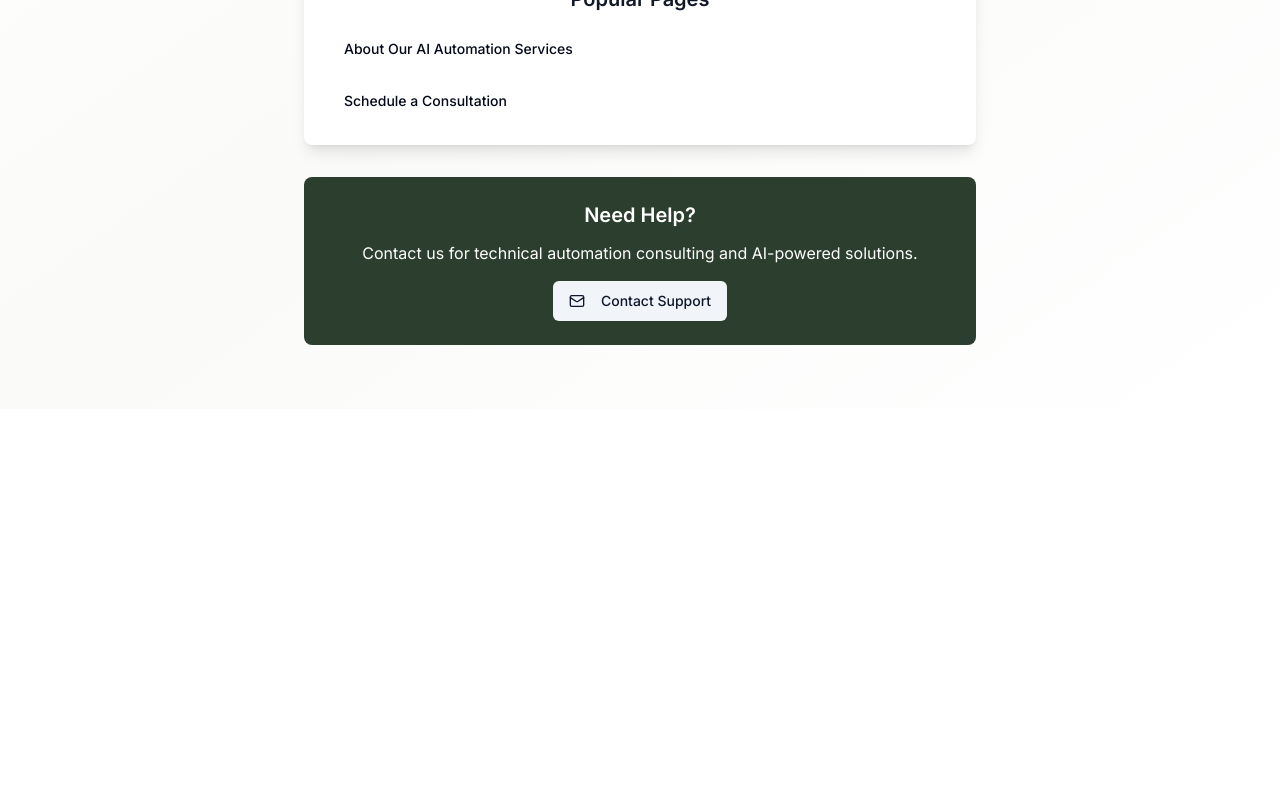
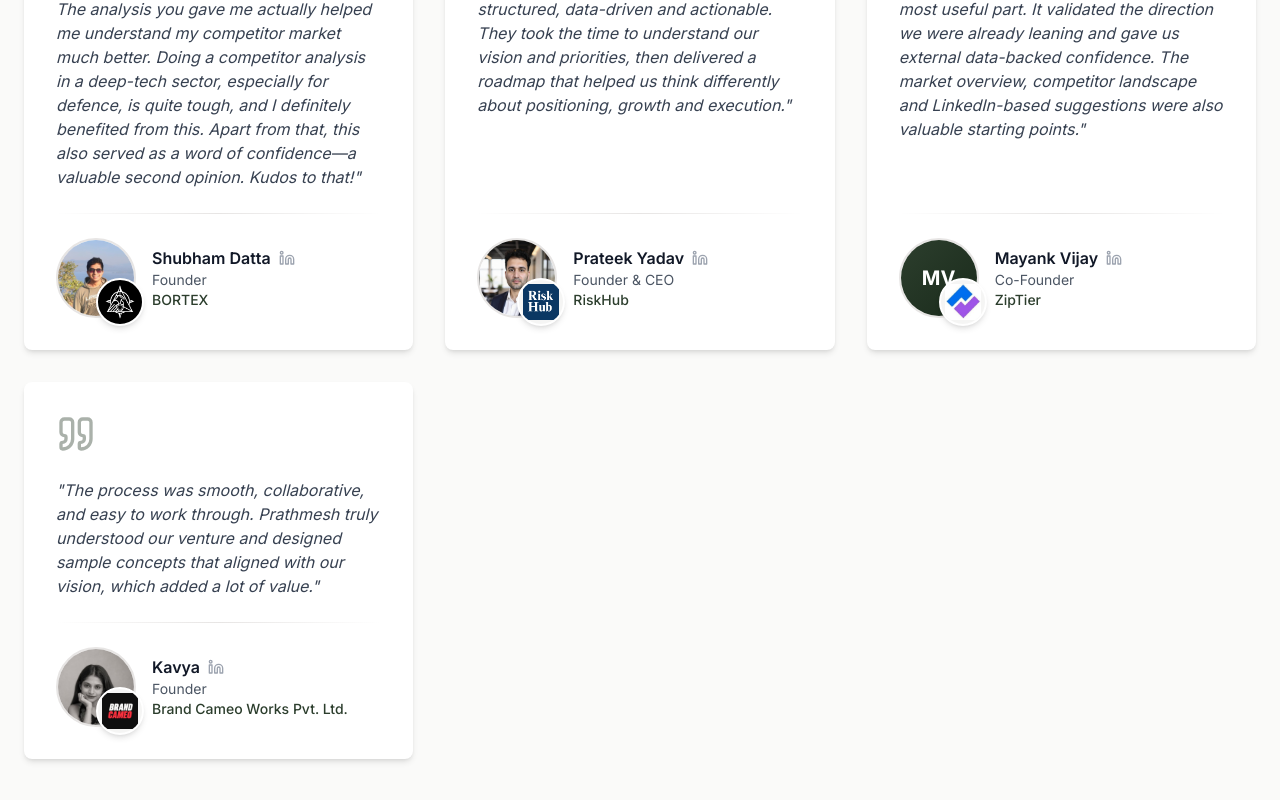
Before and after one commit to Ps-Rocks/websit-new, a React (Vite) app: page /testimonials in a window 1280 px wide. Shown: the part 500-1300 px from the top of the page. Before the commit the page ends 909 px from the top, so only its background shows below. Built offline with nearby package versions, Linux system fonts and the light colour scheme.

Commit message:
Add testimonials landing page
Co-authored-by: Copilot <223556219+Copilot@users.noreply.github.com>

```diff
--- a/src/App.tsx
+++ b/src/App.tsx
@@ -21,6 +21,7 @@ import PrivacyPolicy from "./pages/PrivacyPolicy";
 import InternshipTerms from "./pages/InternshipTerms";
 import BlogIndex from "./pages/BlogIndex";
 import Blog from "./pages/Blog";
+import TestimonialsPage from "./pages/TestimonialsPage";
 
 const queryClient = new QueryClient();
 
@@ -62,6 +63,7 @@ const AnimatedRoutes = () => {
         <Route path="/about" element={<PageWrapper><AboutUs /></PageWrapper>} />
         <Route path="/blog" element={<PageWrapper><BlogIndex /></PageWrapper>} />
         <Route path="/blog/startups" element={<PageWrapper><Blog /></PageWrapper>} />
+        <Route path="/testimonials" element={<PageWrapper><TestimonialsPage /></PageWrapper>} />
         <Route path="/privacy-policy" element={<PageWrapper><PrivacyPolicy /></PageWrapper>} />
         <Route path="/internship-terms" element={<PageWrapper><InternshipTerms /></PageWrapper>} />
         <Route path="*" element={<PageWrapper><NotFound /></PageWrapper>} />
--- /dev/null
+++ b/src/pages/TestimonialsPage.tsx
@@ -0,0 +1,83 @@
+import ConsultingTestimonials from '@/components/ConsultingTestimonials';
+
+const testimonialVideos = [
+  {
+    company: 'BORTEX',
+    logo: '/lovable-uploads/bortex-logo.png',
+    title: 'Founder video testimonial',
+    description:
+      'Hear from BORTEX on how our market and GTM work helped them understand competitor positioning and move forward with confidence.',
+    src: 'https://www.youtube.com/embed/r7hMKI2otX4',
+  },
+  {
+    company: 'Brand Cameo',
+    logo: '/lovable-uploads/brand-cameo-logo.jpg',
+    title: 'Founder video testimonial',
+    description:
+      'A short story from Brand Cameo on how our GTM strategy was collaborative, practical, and aligned to their long-term vision.',
+    src: 'https://www.youtube.com/embed/v1Pms3sBXtI',
+  },
+];
+
+export default function TestimonialsPage() {
+  return (
+    <main className="min-h-screen bg-stone-50 text-neutral-900 selection:bg-[#2c3e2d]/10 selection:text-[#2c3e2d]">
+      <div className="pt-8 md:pt-12">
+        <ConsultingTestimonials />
+      </div>
+
+      <section className="border-t border-stone-200/60 bg-stone-50 py-16 md:py-24">
+        <div className="mx-auto max-w-7xl px-4 md:px-6">
+          <div className="mb-12 text-center md:mb-16">
+            <p className="mb-4 text-sm font-bold uppercase tracking-[0.3em] text-[#2c3e2d]">
+              Video Testimonials
+            </p>
+            <h2 className="text-4xl font-extrabold tracking-tight text-neutral-900 md:text-5xl">
+              See the impact in our clients’ own words
+            </h2>
+          </div>
+
+          <div className="grid grid-cols-1 gap-6 lg:grid-cols-2 md:gap-8">
+            {testimonialVideos.map((video) => (
+              <div
+                key={video.company}
+                className="overflow-hidden rounded-3xl border border-stone-200 bg-white shadow-sm"
+              >
+                <div className="relative aspect-video overflow-hidden bg-black">
+                  <iframe
+                    className="absolute inset-0 h-full w-full"
+                    src={video.src}
+                    title={`${video.company} Video Testimonial`}
+                    frameBorder="0"
+                    allow="accelerometer; autoplay; clipboard-write; encrypted-media; gyroscope; picture-in-picture"
+                    allowFullScreen
+                  />
+                </div>
+
+                <div className="p-6 md:p-8">
+                  <div className="mb-4 flex flex-wrap items-center gap-3">
+                    <div className="flex h-11 w-11 items-center justify-center overflow-hidden rounded-full bg-stone-100 ring-1 ring-stone-200">
+                      <img
+                        src={video.logo}
+                        alt={`${video.company} logo`}
+                        className="h-full w-full object-contain"
+                      />
+                    </div>
+                    <div>
+                      <p className="text-xs uppercase tracking-[0.25em] text-stone-500">
+                        {video.company}
+                      </p>
+                      <p className="text-lg font-semibold text-neutral-900">{video.title}</p>
+                    </div>
+                  </div>
+
+                  <p className="leading-relaxed text-neutral-600">{video.description}</p>
+                </div>
+              </div>
+            ))}
+          </div>
+        </div>
+      </section>
+    </main>
+  );
+}
```
